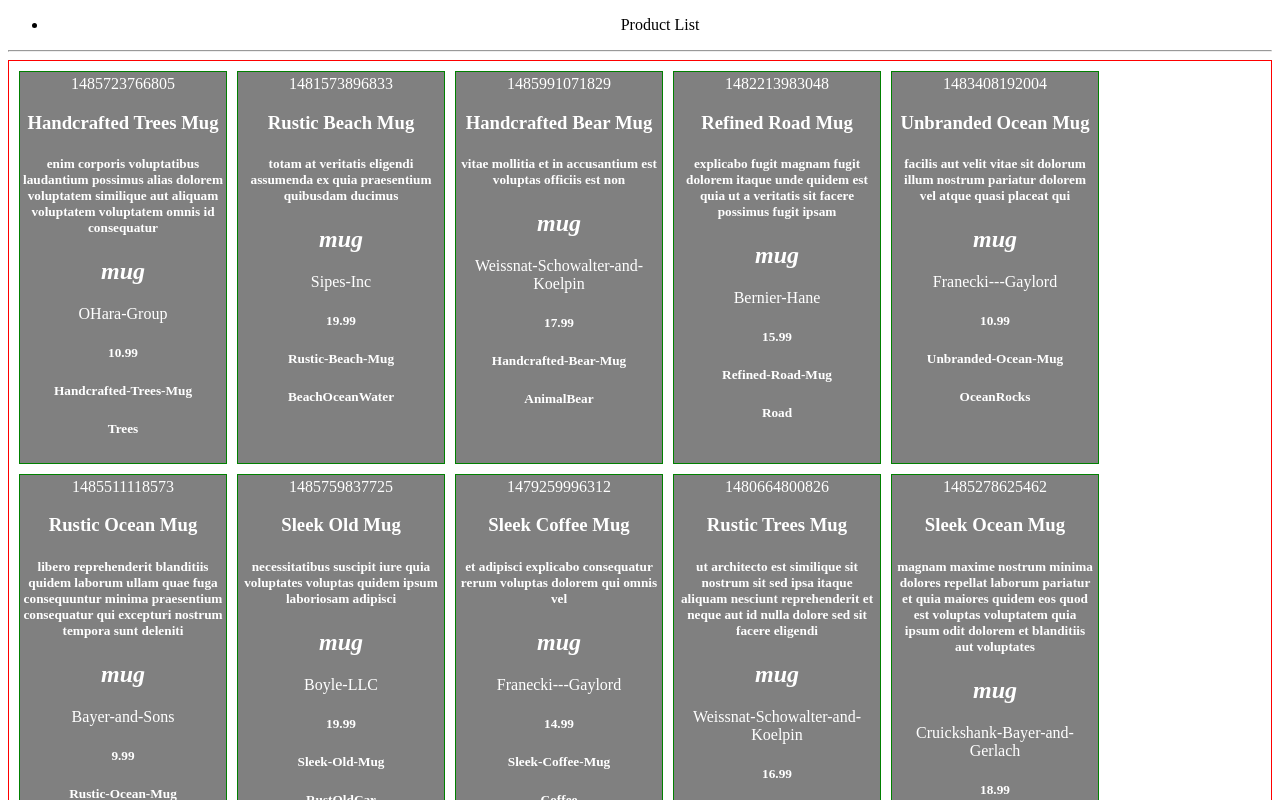
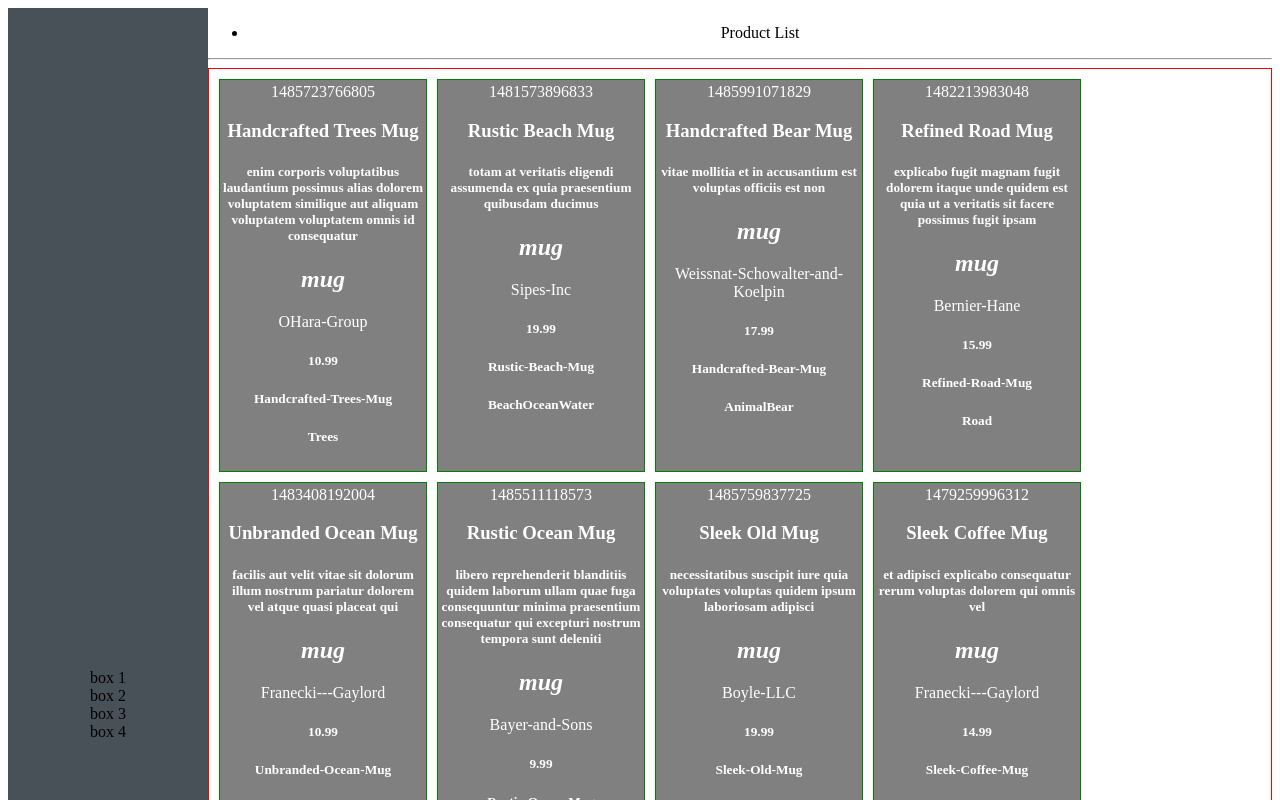
Before and after one commit to Onksami/ProductList, a React (Create React App) app: page / in a window 1280 px wide. Shown: the top 800 px of the page. Built offline with nearby package versions, Linux system fonts and the light colour scheme; data requests are answered from the project's data file.

Commit message:
add sidebar

```diff
--- a/src/App.css
+++ b/src/App.css
@@ -37,6 +37,18 @@
   }
 }
 
+.app-container{
+  display: flex;
+}
+
+.sidebar{
+  display: flex;
+  align-items: center;
+  justify-content: center;
+  min-width: 200px;
+  background-color:rgb(72, 81, 88)
+}
+
 .products-container{
   display: flex;
   /* align-items: center; */
--- a/src/App.js
+++ b/src/App.js
@@ -4,13 +4,21 @@ import ProductList from "./Components/ProductList";
 import Pagination from "./Components/Pagination";
 import { useContext } from "react";
 import { ProductContext } from "./Context/ProductContext";
+import Sidebar from "./Components/Sidebar";
 
 function App() {
   return (
     <div className="App">
-      <ProductList />
+      <div className="app-container">
+        <div className="sidebar">
+          <Sidebar />
+        </div>
+        <div>
+          <ProductList />
 
-      <Pagination />
+          <Pagination />
+        </div>
+      </div>
     </div>
   );
 }
--- /dev/null
+++ b/src/Components/Sidebar.jsx
@@ -0,0 +1,14 @@
+import React from "react";
+
+const Sidebar = () => {
+  return (
+    <div>
+      <div>box 1</div>
+      <div>box 2</div>
+      <div>box 3</div>
+      <div>box 4</div>
+    </div>
+  );
+};
+
+export default Sidebar;
```
